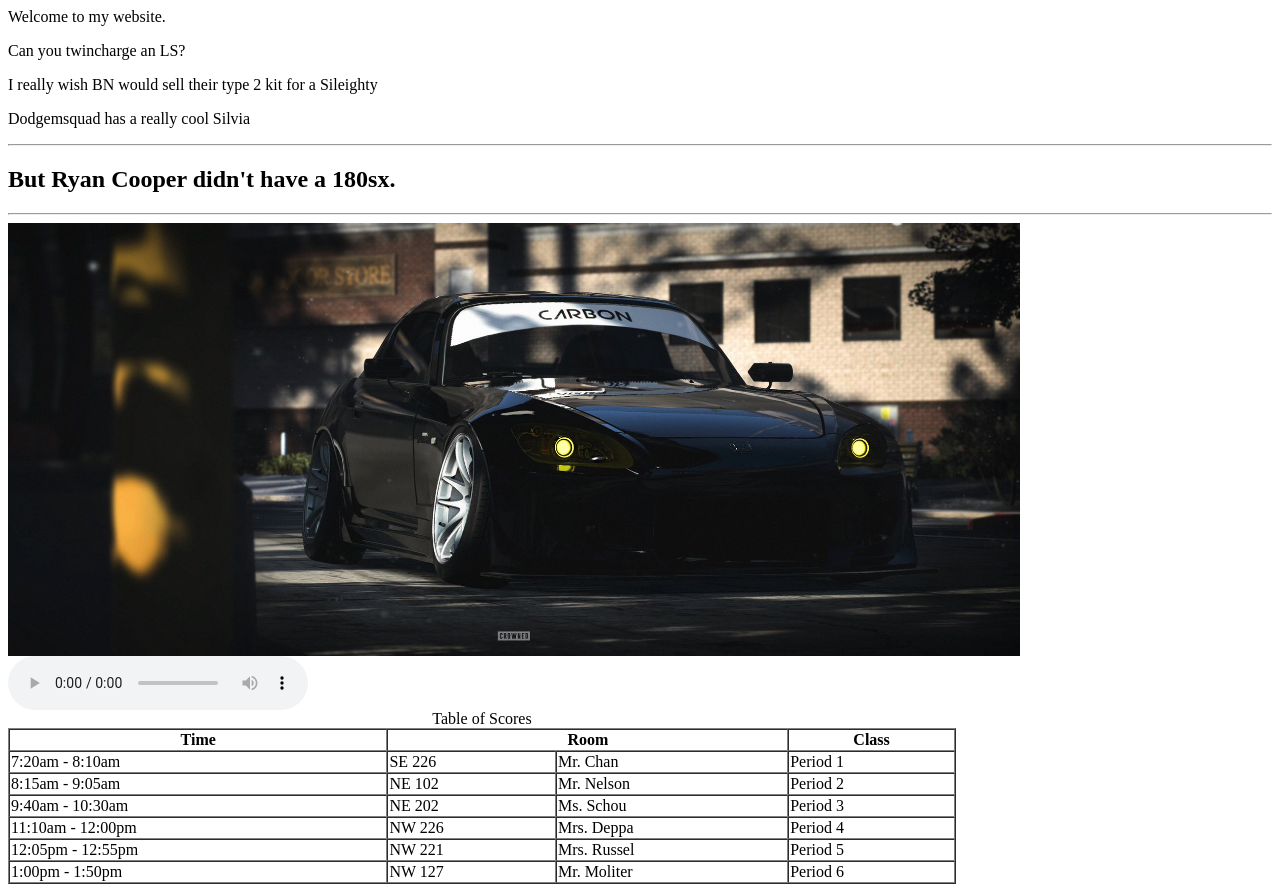
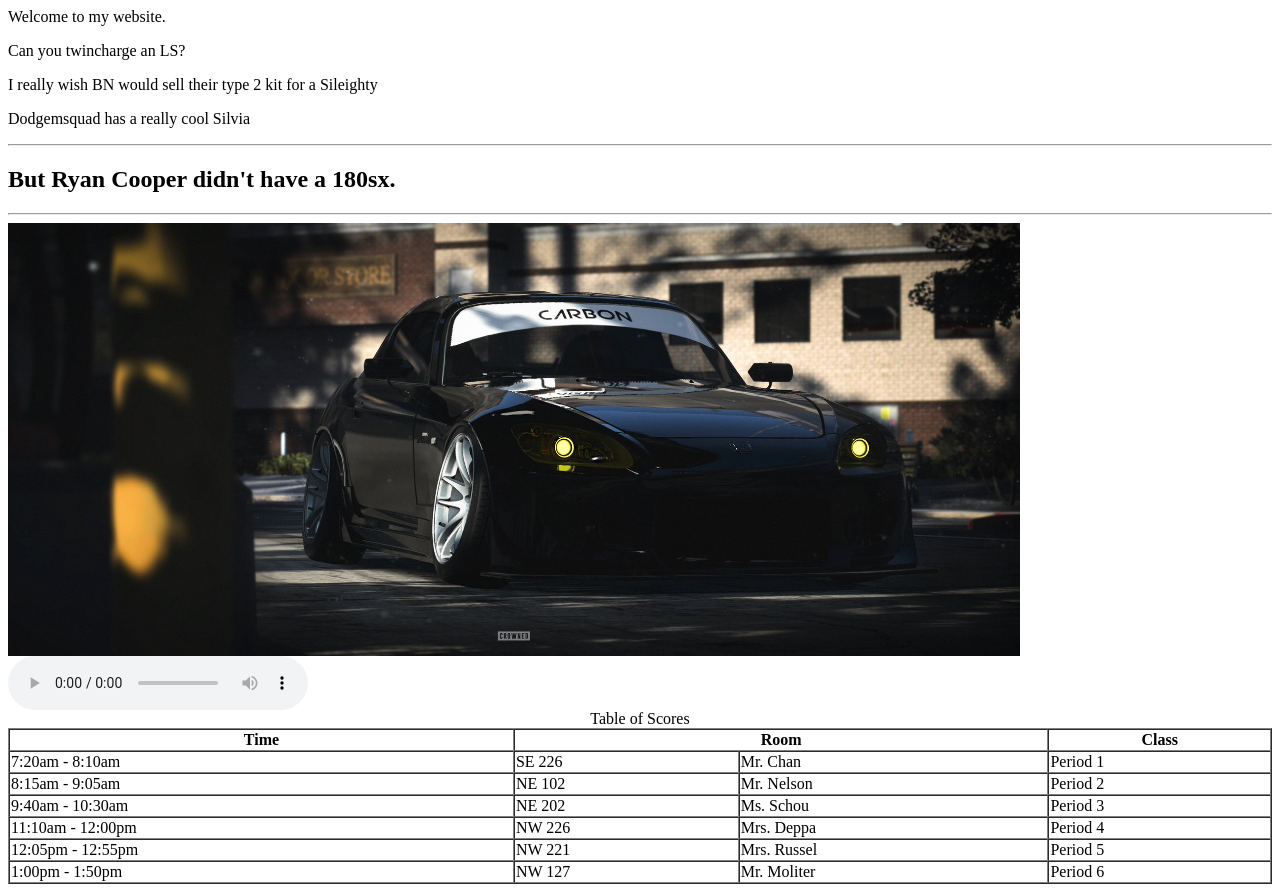
Before and after one commit to chungsyr000/GreatValue-Crowned, a plain HTML site: page index.html in a window 1280 px wide. Drawn offline with Linux system fonts and the light colour scheme.

Commit message:
Update index.html

```diff
--- a/index.html
+++ b/index.html
@@ -15,7 +15,7 @@
     <source src="wryyy.mp3" type="audio/mpeg">
     Your browser does not support the audio element.
     </audio>
-     <table width='75%' border=1px cellspacing=0>
+     <table width='100%' border=1px cellspacing=0>
  <caption>Table of Scores</caption>
 <tr>
      <th>Time</th>
```
